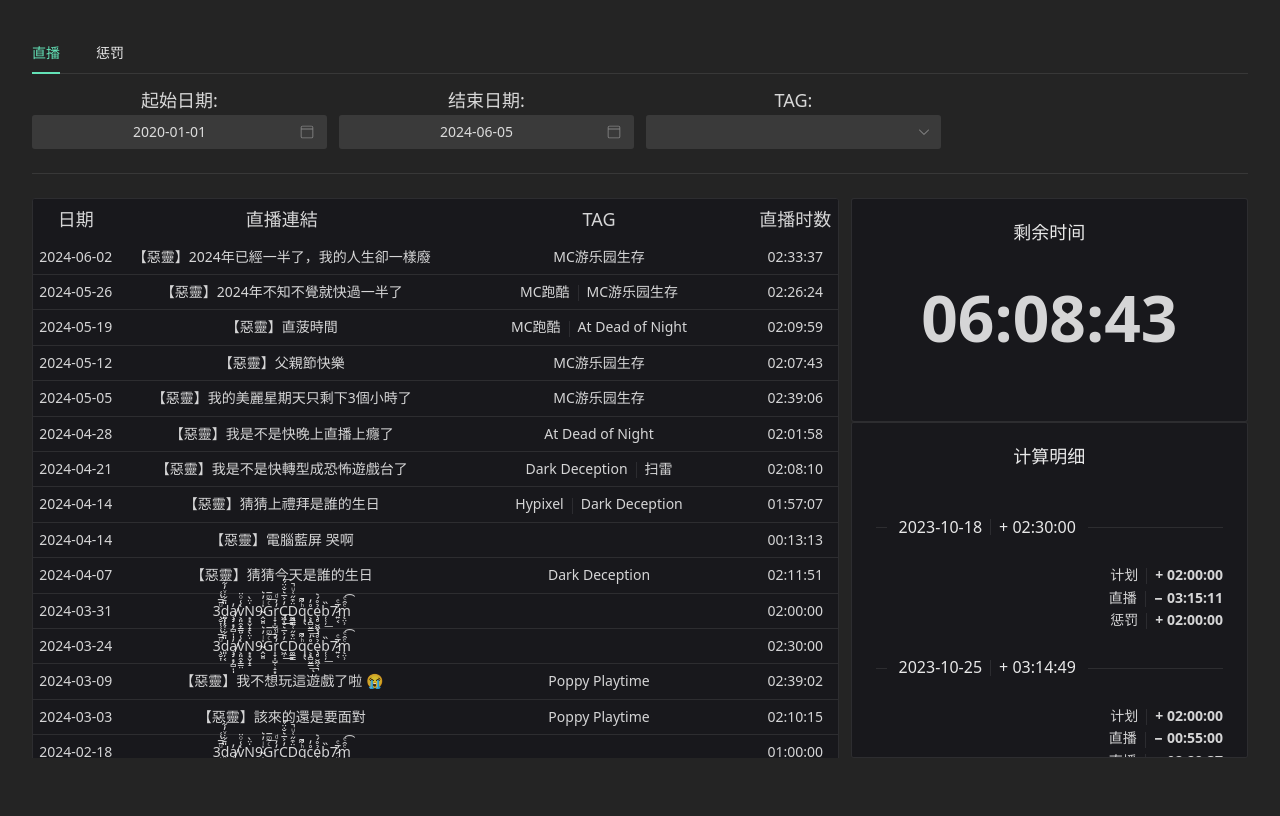
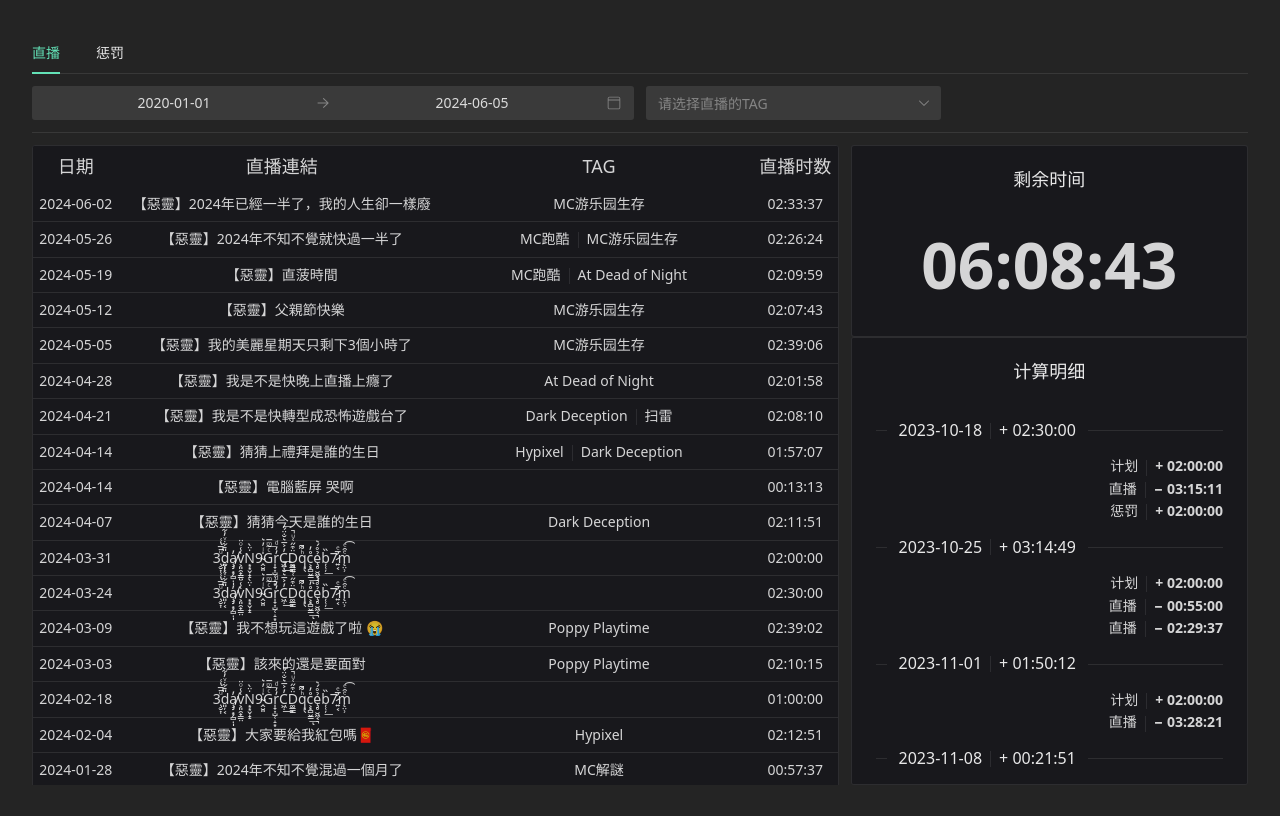
Before and after one commit to champsing/mercuryland, a Vue app: page / in a window 1280 px wide. Built offline with nearby package versions, Linux system fonts and the light colour scheme.

Commit message:
update style

```diff
--- a/src/components/Vod.vue
+++ b/src/components/Vod.vue
@@ -1,5 +1,5 @@
 <script setup lang="ts">
-import { ref } from "vue";
+import { ref, Ref } from "vue";
 import {
     NButton,
     NDatePicker,
@@ -7,7 +7,6 @@ import {
     NGi,
     NSelect,
     NTable,
-    NSpace,
     NDivider,
     NCard,
 } from "naive-ui";
@@ -22,67 +21,40 @@ import vodSchedule from "../assets/schedule.json";
 
 const vodTimeData = computeVodTime();
 
-let filterBegTs = defineModel("filterBegTs", {
-    default: 1577836800000,
+let filterDate: Ref<[number, number]> = defineModel("filterDate", {
+    default: [1577836800000, Date.now()] as const,
+    set(value: [number, number]) {
+        filteredVodLink.value = filterVodLinkData(
+            vodLinkData,
+            value,
+            filterTag.value
+        );
+        filteredVodTime.value = filterVodTimeData(vodTimeData, value);
+        return value;
+    },
+});
+let filterTag: Ref<string> = defineModel("filterTag", {
+    default: null,
     set(value) {
         filteredVodLink.value = filterVodLinkData(
             vodLinkData,
-            value,
-            filterEndTs.value,
-            filterTag.value
-        );
-        filteredVodTime.value = filterVodTimeData(
-            vodTimeData,
-            value,
-            filterEndTs.value,
-        );
-        return value;
-    },
-});
-let filterEndTs = defineModel("filterEndTs", {
-    default: Date.now(),
-    set(value) {
-        filteredVodLink.value = filterVodLinkData(
-            vodLinkData,
-            filterBegTs.value,
-            value,
-            filterTag.value
-        );
-        filteredVodTime.value = filterVodTimeData(
-            vodTimeData,
-            filterBegTs.value,
-            value
-        );
-        return value;
-    },
-});
-let filterTag = defineModel("filterTag", {
-    default: "",
-    set(value) {
-        filteredVodLink.value = filterVodLinkData(
-            vodLinkData,
-            filterBegTs.value,
-            filterEndTs.value,
+            filterDate.value,
             value
         );
         return value;
     },
 });
 let tagOptions = ref(
-    [...new Set(vodLinkData.flatMap((x) => x.tags))]
-        .concat([""])
-        .sort()
-        .map((x) => {
+    [...new Set(vodLinkData.flatMap((x) => x.tags))].sort().map((x) => {
         return { label: x, value: x };
     })
 );
 let filteredVodLink = defineModel("filteredVodLink", {
-    default: filterVodLinkData(vodLinkData, 0, Date.now(), ""),
+    default: filterVodLinkData(vodLinkData, [0, Date.now()], null),
 });
 let filteredVodTime = defineModel("filteredVodTime", {
-    default: filterVodTimeData(computeVodTime(), 0, Date.now()),
+    default: filterVodTimeData(computeVodTime(), [0, Date.now()]),
 });
-
 </script>
 
 <script lang="ts">
@@ -96,35 +68,32 @@ class VodTimeEntry {
 
 function filterVodLinkData(
     data: typeof vodLinkData,
-    begTs: number,
-    endTs: number,
+    ts: [number, number],
     tag: string
 ): typeof vodLinkData {
     return data
         .filter(
             (v) =>
-                v.date >= new Date(begTs).toISOString().slice(0, 10) &&
-                v.date <= new Date(endTs).toISOString().slice(0, 10)
+                v.date >= new Date(ts[0]).toISOString().slice(0, 10) &&
+                v.date <= new Date(ts[1]).toISOString().slice(0, 10)
         )
-        .filter((v) => tag == "" || v.tags.includes(tag))
+        .filter((v) => tag == null || v.tags.includes(tag))
         .sort((lhs, rhs) => rhs.date.localeCompare(lhs.date));
 }
 
 function filterVodTimeData(
     data: VodTimeEntry[],
-    begTs: number,
-    endTs: number
+    ts: [number, number]
 ): VodTimeEntry[] {
-    let filtered = data
-        .filter(
+    let filtered = data.filter(
         (v) =>
-                v.date >= new Date(begTs).toISOString().slice(0, 10) &&
-                v.date <= new Date(endTs).toISOString().slice(0, 10)
+            v.date >= new Date(ts[0]).toISOString().slice(0, 10) &&
+            v.date <= new Date(ts[1]).toISOString().slice(0, 10)
     );
     let i0 = filtered.findIndex((x) => x.divider);
 
     if (i0 == null) {
-        return Array()
+        return Array();
     } else {
         return filtered.slice(i0);
     }
@@ -220,27 +189,21 @@ function showTimeResult(entry: VodTimeEntry): string {
 
 <template>
     <n-grid x-gap="12" :cols="4" class="main-width">
-        <n-gi>
-            <label style="font-size: 18px">起始日期:</label>
-            <n-date-picker type="date" v-model:value="filterBegTs" />
+        <n-gi :span="2">
+            <n-date-picker type="daterange" v-model:value="filterDate" />
         </n-gi>
         <n-gi>
-            <label style="font-size: 18px">结束日期:</label>
-            <n-date-picker type="date" v-model:value="filterEndTs" />
-        </n-gi>
-        <n-gi>
-            <label style="font-size: 18px">TAG:</label>
-            <n-space vertical>
             <n-select
                 v-model:value="filterTag"
                 :options="tagOptions"
+                placeholder="请选择直播的TAG"
                 :consistent-menu-width="false"
             />
-            </n-space>
         </n-gi>
     </n-grid>
 
     <n-divider />
+
     <n-grid
         x-gap="12"
         :cols="3"
@@ -330,8 +293,9 @@ function showTimeResult(entry: VodTimeEntry): string {
     width: 90vw;
 }
 .main-height {
-    height: 70vh;
+    height: 80vh;
 }
+
 .vod-table {
     height: 100%;
     width: 100%;
@@ -339,21 +303,23 @@ function showTimeResult(entry: VodTimeEntry): string {
     margin: 0 0 0 0;
     overflow-y: scroll;
 }
-
 .vod-time-1 {
-    height: 40%;
+    height: 30%;
 }
-
 .vod-time-2 {
-    height: 60%;
+    height: 70%;
     width: 100%;
     padding: 0 0 0 0;
     margin: 0 0 0 0;
     overflow-y: scroll;
 }
-
 .vod-time-text {
     display: inline-block;
     font-weight: bold;
 }
+
+.n-divider:not(.n-divider--vertical) {
+    margin-top: 12px;
+    margin-bottom: 12px;
+}
 </style>
```
Lines whose indentation alone changed are shown as unchanged.
